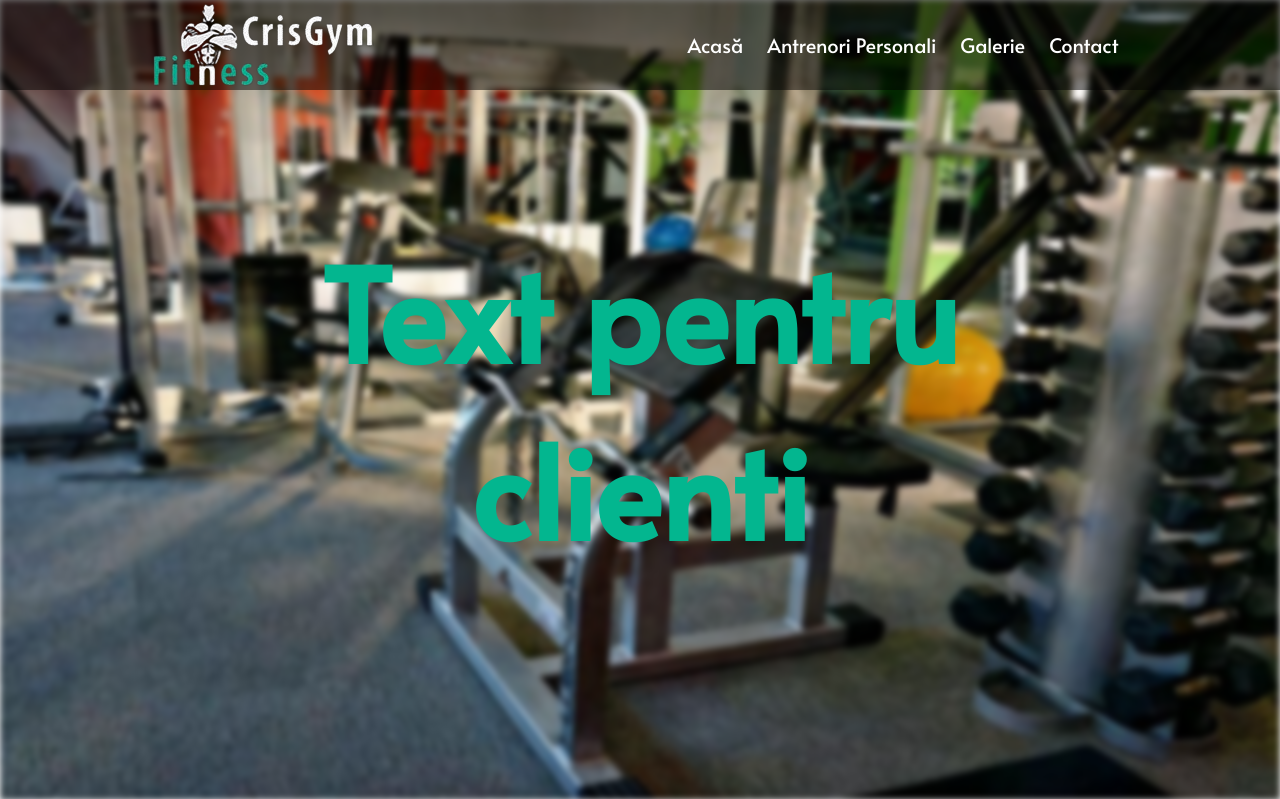
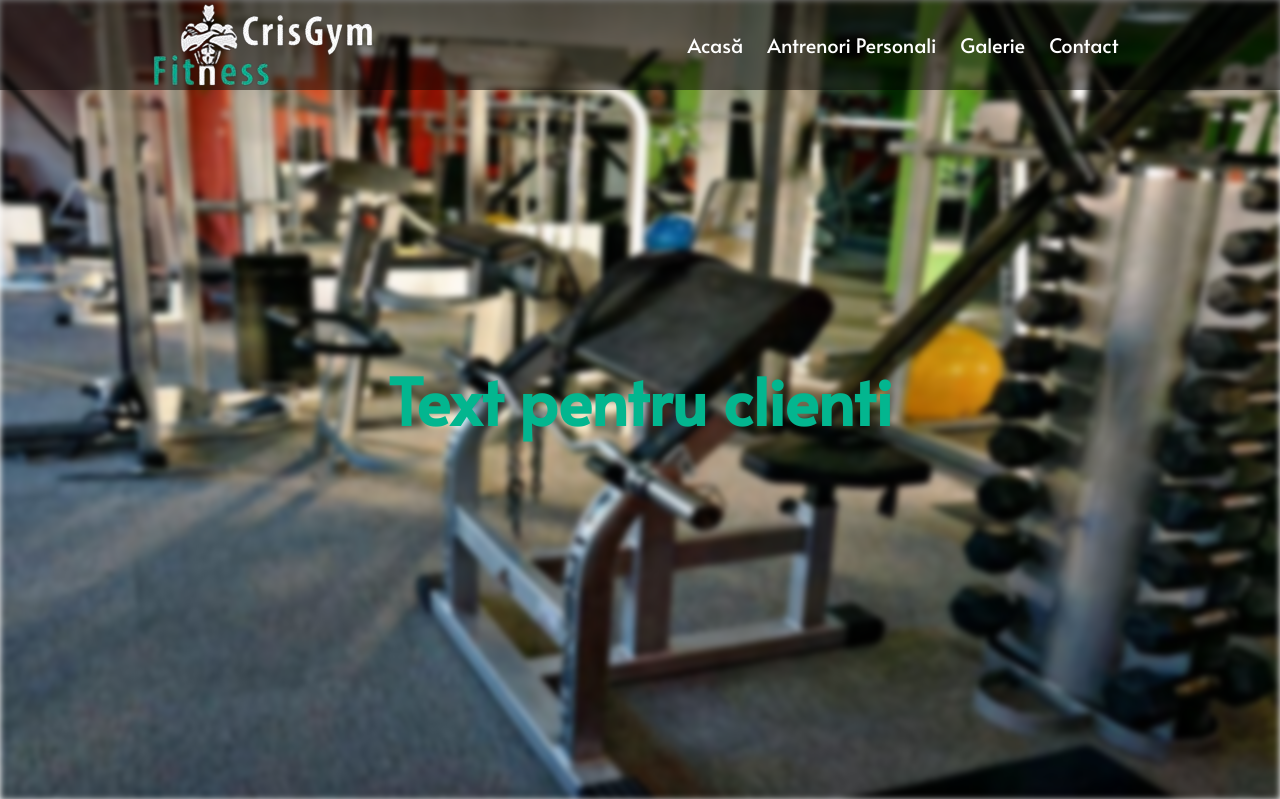
Before and after one commit to cosmingamanusi/crisgym, a PHP site: page / in a window 1280 px wide. Shown: the top 799 px of the page. Run offline with PHP 8.4, Linux system fonts and the light colour scheme.

Commit message:
full site - version 1

```diff
--- a/resources/style/style.css
+++ b/resources/style/style.css
@@ -98,7 +98,7 @@ hr {
     left: 50%;
     transform: translate(-50%, -50%);
     z-index: 100;
-    font-size: 10vw;
+    font-size: 5vw;
     color: rgb(3, 182, 143);
   }
 
@@ -394,6 +394,13 @@ hr {
   }
 
   /*---------------------------------------
+    Homepage - Landing Image
+  ---------------------------------------*/
+  .quote{
+    font-size: 10vw;
+  }
+
+  /*---------------------------------------
     Homepage - Despre Noi
   ---------------------------------------*/
   .flexbox-container{
```
